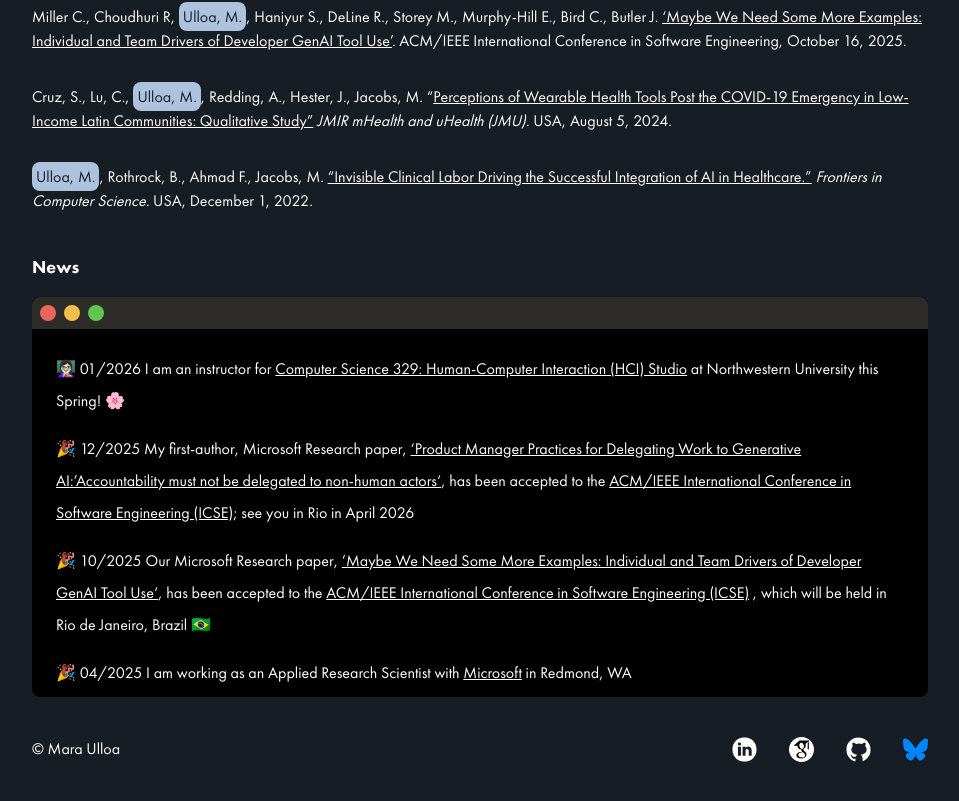
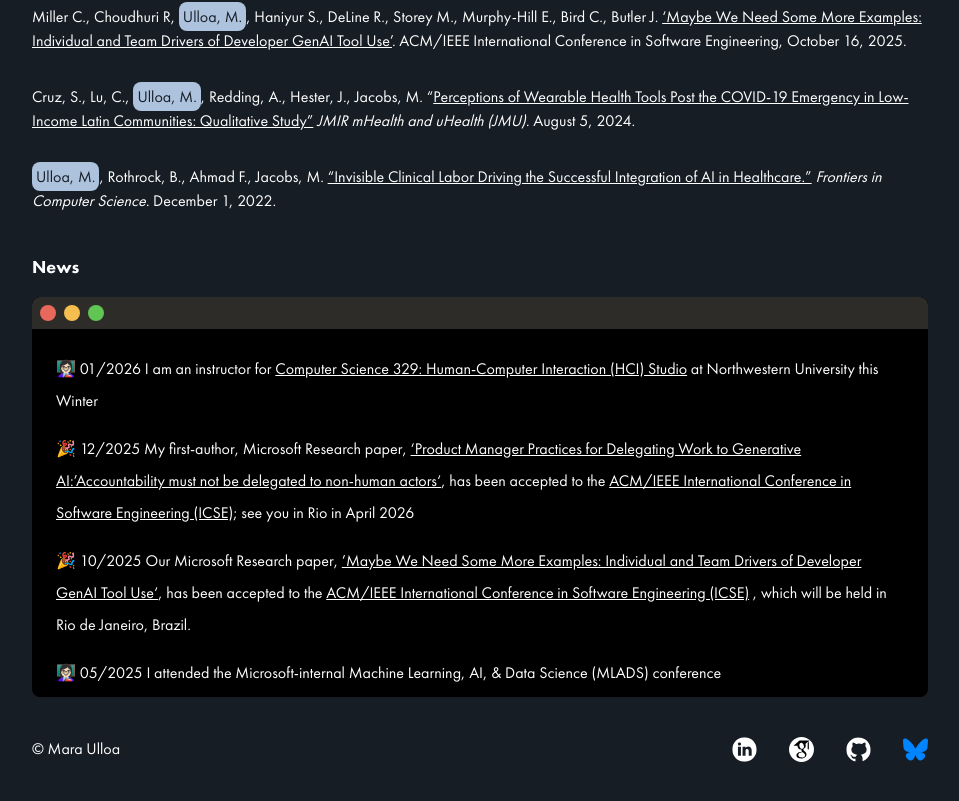
Before and after one commit to eulloa/mara-research-site, a Next.js app: page / in a window 1280 px wide. Shown: the part 1943-2744 px from the top of the page, without its empty margins (160-1119 px from the left). Built offline with nearby package versions, Linux system fonts and the light colour scheme.

Commit message:
fixing typos and updating cv

```diff
--- a/src/app/components/bio.tsx
+++ b/src/app/components/bio.tsx
@@ -38,8 +38,8 @@
           Research on user experience (UX) for data visualization software.
         </p>
         <p className="mt-4 leading-7">
-          In my interdisciplinary doctoral research, I develop and apply participatory design methods to
-          co-design ML across varied health contexts. My work is advised by{" "}
+          In my interdisciplinary doctoral research, I develop and apply participatory design methods to co-design ML across varied health contexts.{" "}
+          My work is advised by{" "}
           <span className="underline">
             <a
               href="https://www.mccormick.northwestern.edu/research-faculty/directory/profiles/jacobs-maia.html"
@@ -53,7 +53,7 @@
         <p className="mt-4 leading-7">
           <span className="font-bold">Research interests/experience:</span>{" "}
           Human-Computer Interaction; artificial intelligence/machine learning/GenAI + design;
-          UX; digital interventions; behavioral science, participatory design methods; future of work;
+          UX; digital interventions; behavioral science; participatory design methods; future of work;
           software engineering; applied research.
         </p>
       </div>
--- a/src/app/components/news.tsx
+++ b/src/app/components/news.tsx
@@ -30,8 +30,8 @@
             >
               Computer Science 329: Human-Computer Interaction (HCI) Studio
             </Link>{" "}
-            at Northwestern University this Spring! &#127800;
-          </li>
+            at Northwestern University this Winter
+           </li>
           <li onClick={(e) => handleClick(e)}>
             &#127881; 12/2025 My first-author, Microsoft Research paper,{" "}
             <Link
@@ -66,7 +66,10 @@
             >
               ACM/IEEE International Conference in Software Engineering (ICSE)
             </Link>{" "}
-            , which will be held in Rio de Janeiro, Brazil &#x1F1E7;&#x1F1F7;
+            , which will be held in Rio de Janeiro, Brazil.
+          </li>
+          <li onClick={(e) => handleClick(e)}>
+            &#128105;&#127995;&#8205;&#127979; 05/2025 I attended the Microsoft-internal Machine Learning, AI, & Data Science (MLADS) conference{" "}
           </li>
           <li onClick={(e) => handleClick(e)}>
             &#127881; 04/2025 I am working as an Applied Research Scientist with{" "}
--- a/src/app/components/publications.tsx
+++ b/src/app/components/publications.tsx
@@ -92,7 +92,7 @@
             Perceptions of Wearable Health Tools Post the COVID-19 Emergency in
             Low-Income Latin Communities: Qualitative Study&rdquo;
           </a>{" "}
-          <span className="italic">JMIR mHealth and uHealth (JMU).</span> USA,
+          <span className="italic">JMIR mHealth and uHealth (JMU).</span>{" "}
           August 5, 2024.
         </span>
       </article>
@@ -112,7 +112,7 @@
             &ldquo;Invisible Clinical Labor Driving the Successful Integration
             of AI in Healthcare.&rdquo;
           </a>{" "}
-          <span className="italic">Frontiers in Computer Science.</span> USA,
+          <span className="italic">Frontiers in Computer Science.</span>{" "}
           December 1, 2022.
         </span>
       </article>
```
Also changed, not shown: 1 other file (tests, documents, lock files or other folders).
